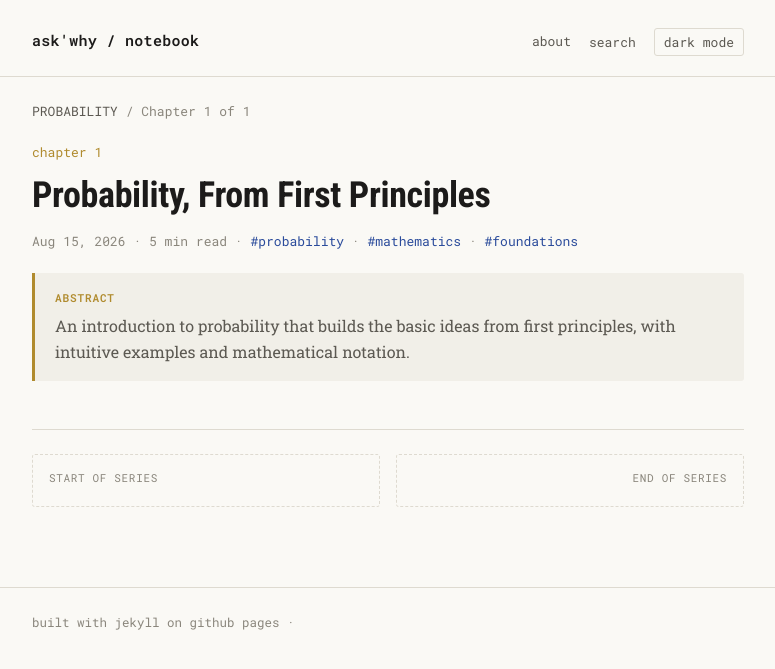
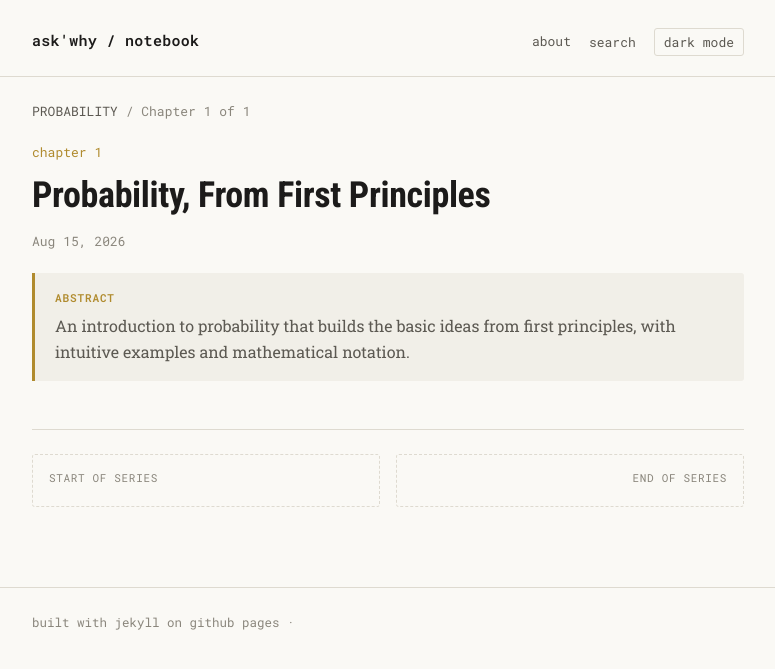
Before and after one commit to adarsh-s-kamatagi/adarsh-s-kamatagi.github.io, a Jekyll site: the page built from _chapters/probability/01-introduction.md, in a window 1280 px wide. Shown: the top 669 px of the page, without its empty margins (252-1027 px from the left). Built offline with Jekyll 4.4.1, drawn with Linux system fonts in a browser that asks for light colours; nearby versions of some CDN libraries.

Commit message:
Update chapter.html

```diff
--- a/_layouts/chapter.html
+++ b/_layouts/chapter.html
@@ -18,9 +18,8 @@ layout: default
   <div class="post-eyebrow">chapter {{ page.chapter }}</div>
   <h1>{{ page.title }}</h1>
   <p class="post-meta">
-    {{ page.date | date: "%b %-d, %Y" }} &middot; {{ page.read_time | default: "5 min read" }}
-    {% for tag in page.tags %}&middot; <span class="tag">#{{ tag }}</span> {% endfor %}
-  </p>
+  {{ page.date | date: "%b %-d, %Y" }}
+</p>
 {% if page.abstract %}
   <div class="abstract">
     <strong>Abstract</strong>
```
